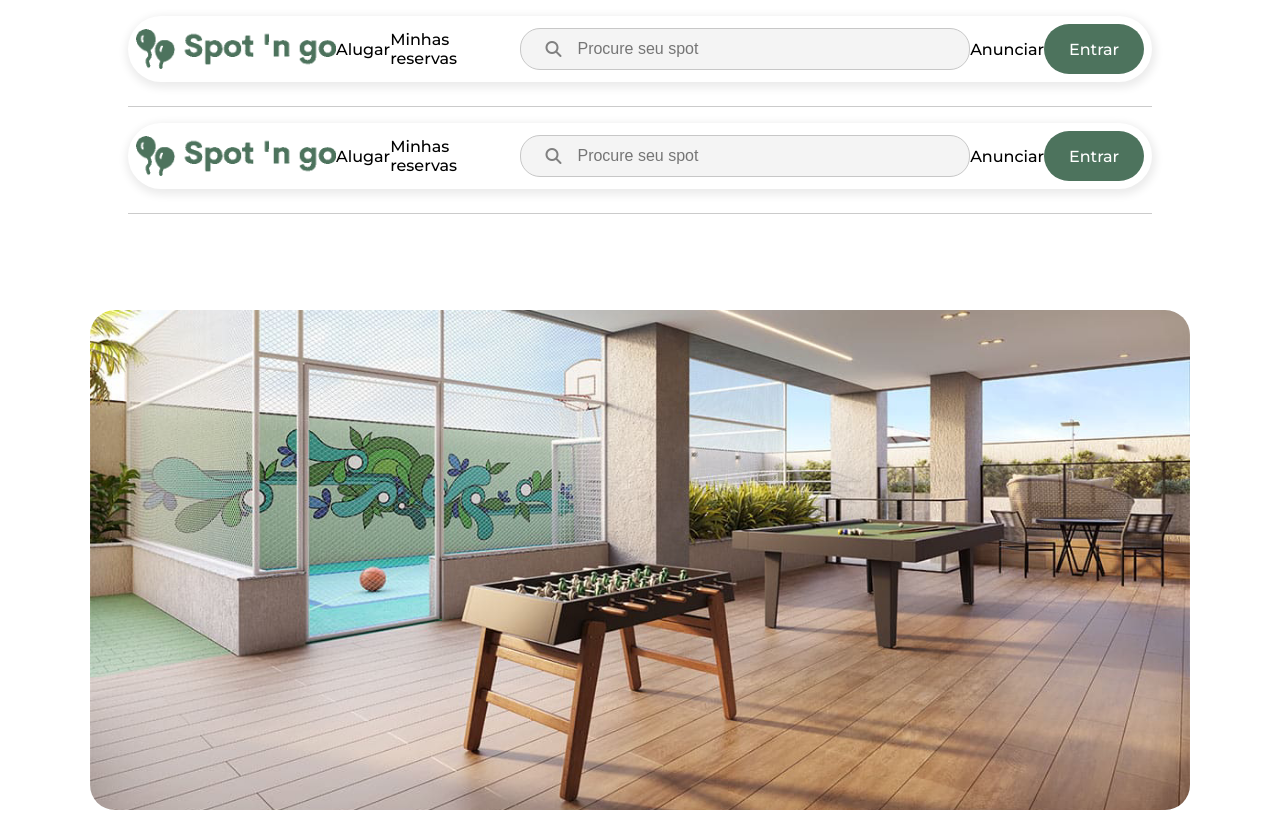
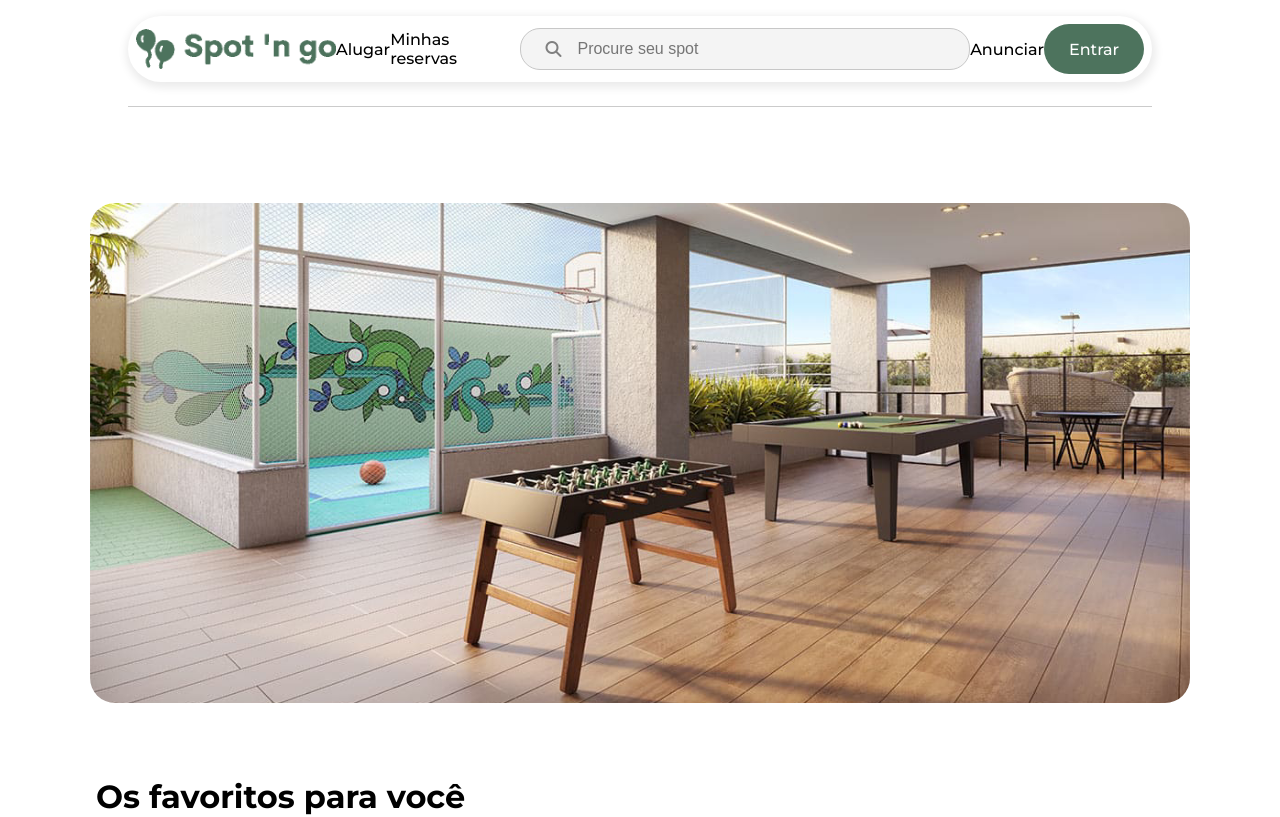
Before and after one commit to Hackathon-spotngo-2024/HackathonIFC2024-frontend, a Vue app: page / in a window 1280 px wide. Shown: the top 817 px of the page. Built offline with nearby package versions, Linux system fonts and the light colour scheme.

Commit message:
Feat #9: Excluir NavBar da HomePage

```diff
--- a/src/router/HomePage.vue
+++ b/src/router/HomePage.vue
@@ -1,7 +1,6 @@
 <script setup></script>
 
 <template>
-  <NavbarComponent />
   <BannerComponent />
   <CardSectionTitle />
   <div class="card-container">
```
